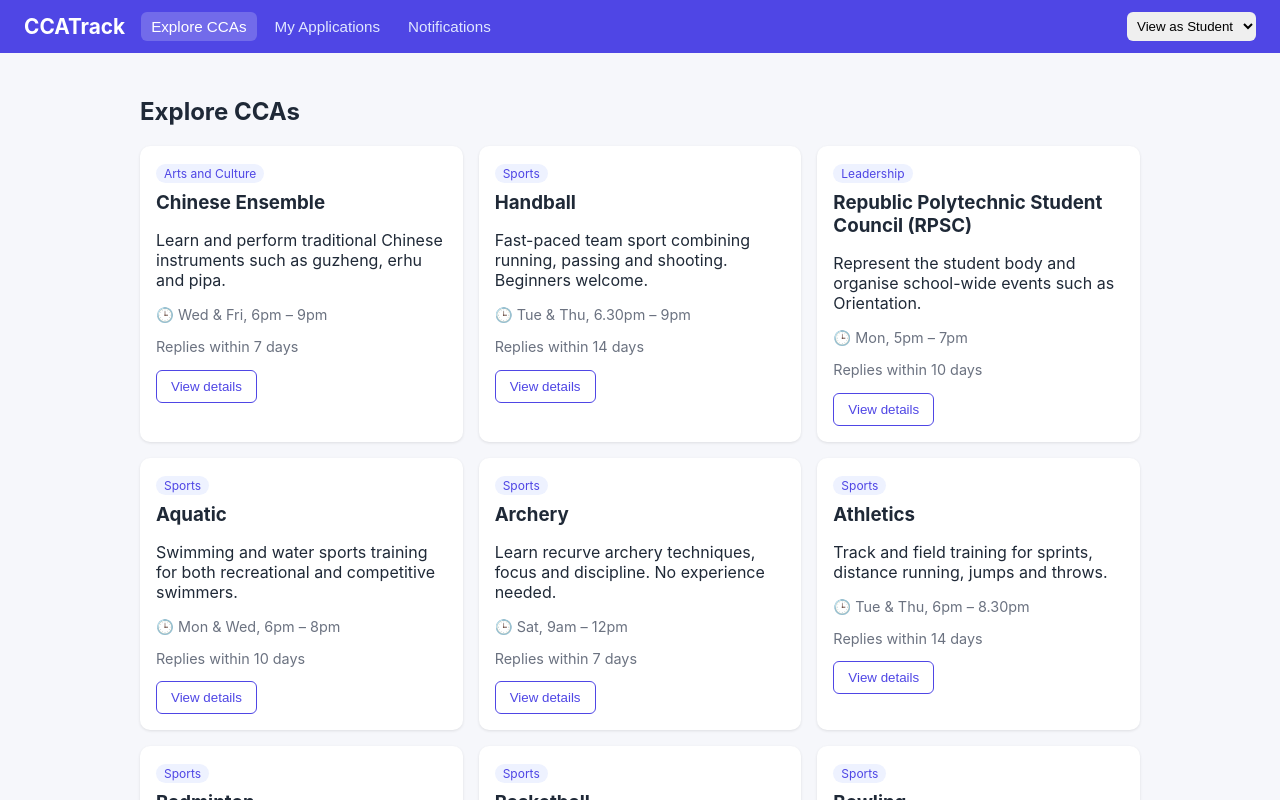
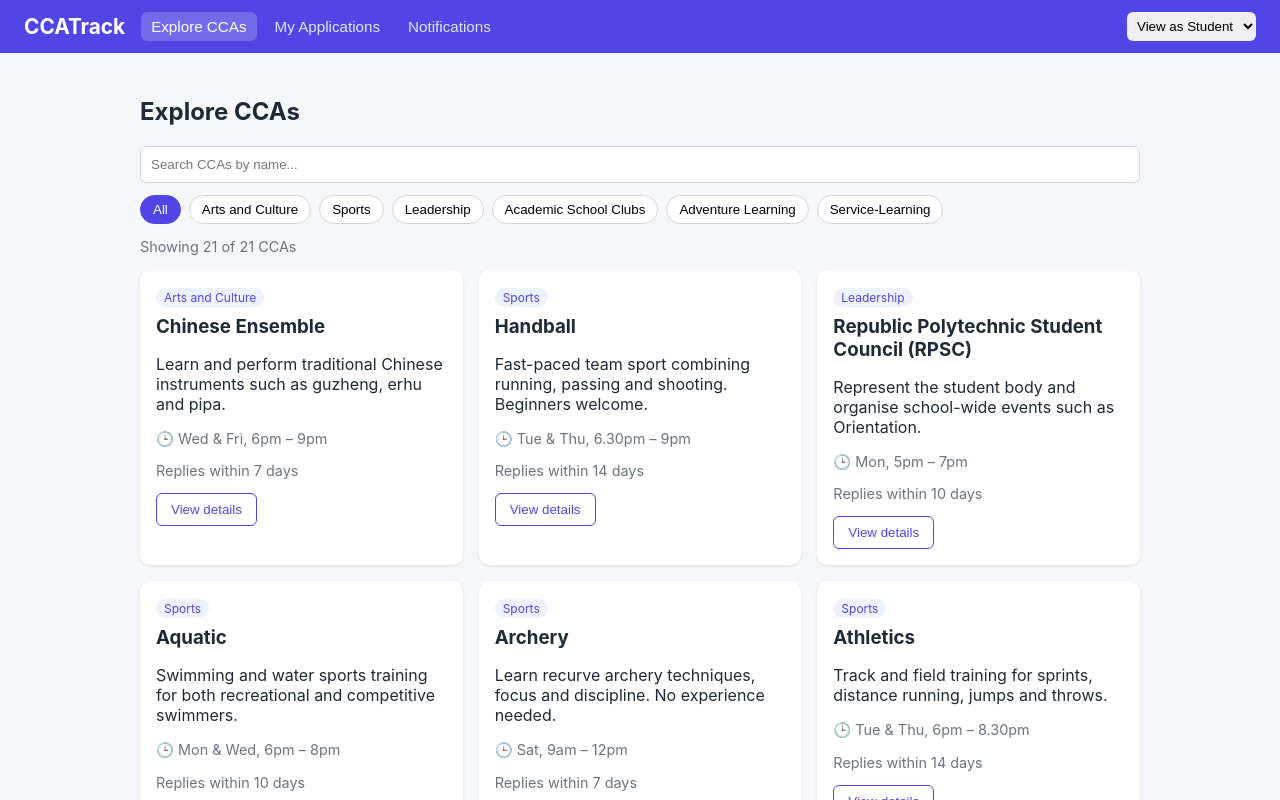
Before and after one commit to 25040104-xr/cca-track, a React (Create React App) app: page / in a window 1280 px wide. Shown: the top 800 px of the page. Built offline with nearby package versions, Linux system fonts and the light colour scheme.

Commit message:
Add search, category filter and no-results state to CCA directory

```diff
--- a/src/pages/CCADirectoryPage.js
+++ b/src/pages/CCADirectoryPage.js
@@ -1,19 +1,56 @@
 import { useState, useEffect } from "react";
 import { getAllCCAs } from "../services/ccaService";
 import CCACard from "../components/CCACard";
+import SearchBar from "../components/SearchBar";
+import FilterBar from "../components/FilterBar";
 
 function CCADirectoryPage({ navigate }) {
   const [ccas, setCcas] = useState([]);
+  const [search, setSearch] = useState("");
+  const [category, setCategory] = useState("All");
 
   useEffect(() => {
     getAllCCAs().then((data) => setCcas(data));
   }, []);
 
+  const categories = ["All", ...new Set(ccas.map((cca) => cca.category))];
+
+  const filteredCcas = ccas.filter((cca) => {
+    const matchesSearch = cca.name.toLowerCase().includes(search.toLowerCase());
+    const matchesCategory = category === "All" || cca.category === category;
+    return matchesSearch && matchesCategory;
+  });
+
+  function clearFilters() {
+    setSearch("");
+    setCategory("All");
+  }
+
   return (
     <div className="page">
       <h2>Explore CCAs</h2>
+
+      <SearchBar
+        value={search}
+        onChange={setSearch}
+        placeholder="Search CCAs by name..."
+      />
+      <FilterBar options={categories} selected={category} onSelect={setCategory} />
+
+      <p className="result-count">
+        Showing {filteredCcas.length} of {ccas.length} CCAs
+      </p>
+
+      {filteredCcas.length === 0 ? (
+        <div className="no-results">
+          <p>No CCAs match your search.</p>
+          <button className="btn" onClick={clearFilters}>
+            Clear filters
+          </button>
+        </div>
+      ) : (
         <div className="cca-grid">
-        {ccas.map((cca) => (
+          {filteredCcas.map((cca) => (
             <CCACard
               key={cca.id}
               cca={cca}
@@ -21,6 +58,7 @@ function CCADirectoryPage({ navigate }) {
             />
           ))}
         </div>
+      )}
     </div>
   );
 }
```
Lines whose indentation alone changed are shown as unchanged.
